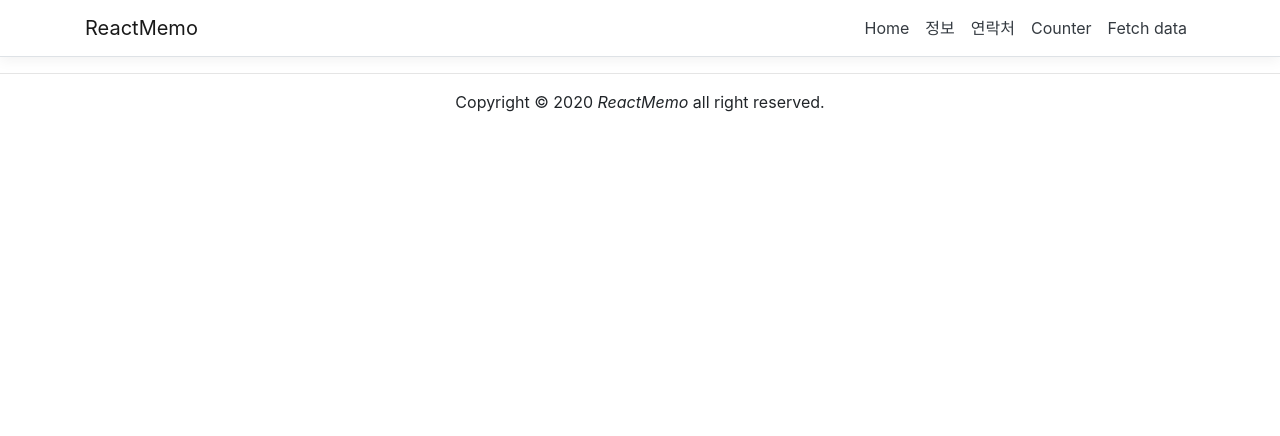
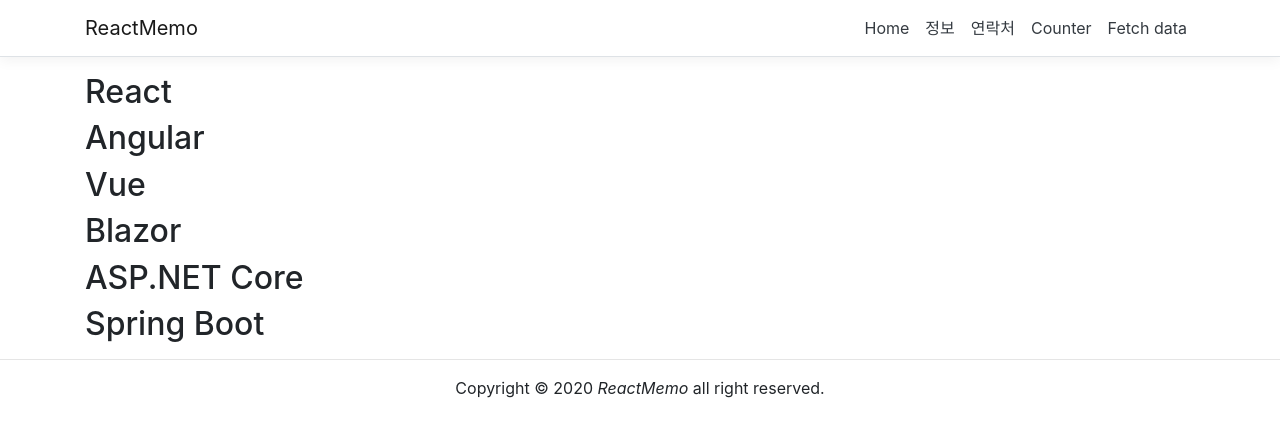
Before and after one commit to VisualAcademy/ReactMemo, a React (Create React App) app in the folder ReactMemo/ClientApp/: page /ReactFragmentDemo in a window 1280 px wide. Shown: the top 436 px of the page. Built offline with nearby package versions, Linux system fonts and the light colour scheme.

Commit message:
React.Fragment를 사용하여 컴포넌트에서 동일 레벨의 여러 HTML 요소 표현하기

```diff
--- a/ReactMemo/ClientApp/src/App.js
+++ b/ReactMemo/ClientApp/src/App.js
@@ -31,6 +31,8 @@
 import OnClickEventHandler from './components/Samples/OnClickEventHandler';
 
 import FetchApiPractice from './components/Samples/FetchApiPractice';
+import TextBoxOnChangeEventHandler from './components/Samples/TextBoxOnChangeEventHandler';
+import ReactFragmentDemo from './components/Samples/ReactFragmentDemo';
 
 export default class App extends Component {
     static displayName = App.name;
@@ -75,6 +77,9 @@
                 <Route path='/MapFunctionBookList' component={MapFunctionBookList} />
 
                 <Route path='/FetchApiPractice' component={FetchApiPractice} />
+                <Route path='/TextBoxOnChangeEventHandler' component={TextBoxOnChangeEventHandler} />
+
+                <Route path='/ReactFragmentDemo' component={ReactFragmentDemo} />
             </Layout>
         );
     }
--- /dev/null
+++ b/ReactMemo/ClientApp/src/components/Samples/ReactFragmentDemo.jsx
@@ -0,0 +1,35 @@
+import React from 'react';
+
+function Demo1() {
+    return (
+        <div>
+            <h2>React</h2><h2>Angular</h2>
+        </div>
+    );
+}
+
+function Demo2() {
+    return (
+        <React.Fragment>
+            <h2>Vue</h2><h2>Blazor</h2>
+        </React.Fragment>
+    );
+}
+
+function Demo3() {
+    return (
+        <>
+            <h2>ASP.NET Core</h2><h2>Spring Boot</h2>
+        </>
+    );
+}
+
+function ReactFragmentDemo() {
+    return (
+        <>
+            <Demo1 /><Demo2 /><Demo3 />
+        </>
+    );
+}
+
+export default ReactFragmentDemo;
--- /dev/null
+++ b/ReactMemo/ClientApp/src/components/Samples/TextBoxOnChangeEventHandler.js
@@ -0,0 +1,32 @@
+import React, { Component } from 'react';
+
+class TextBoxOnChangeEventHandler extends Component {
+    constructor() {
+        super();
+        this.state = {
+            userName: "",
+            password: "",
+        };
+        this.handleUserNameChange = this.handleUserNameChange.bind(this);
+        this.handlePasswordChange = this.handlePasswordChange.bind(this);
+    }
+
+    handleUserNameChange(e) {
+        this.setState({ userName: e.target.value, });
+    }
+
+    handlePasswordChange(e) {
+        this.setState({ password: e.target.value, });
+    }
+
+    render() {
+        return (<>
+            <input type="text" placeholder="아이디" onChange={this.handleUserNameChange} />
+            <input type="text" placeholder="암호" onChange={this.handlePasswordChange} />
+            <hr />
+            아이디: {this.state.userName}, 암호: {this.state.password}
+        </>);
+    }
+}
+
+export default TextBoxOnChangeEventHandler;
```
